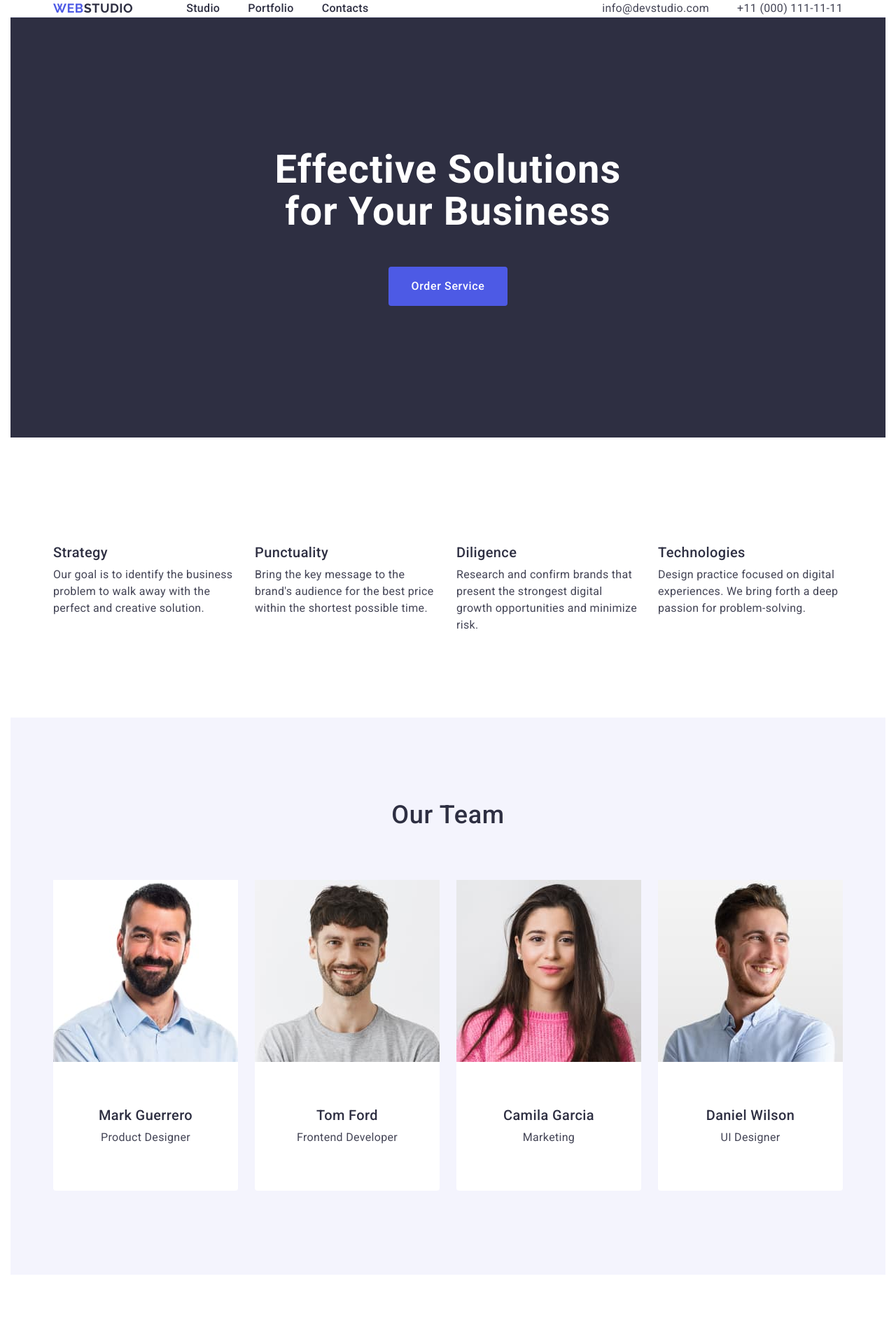
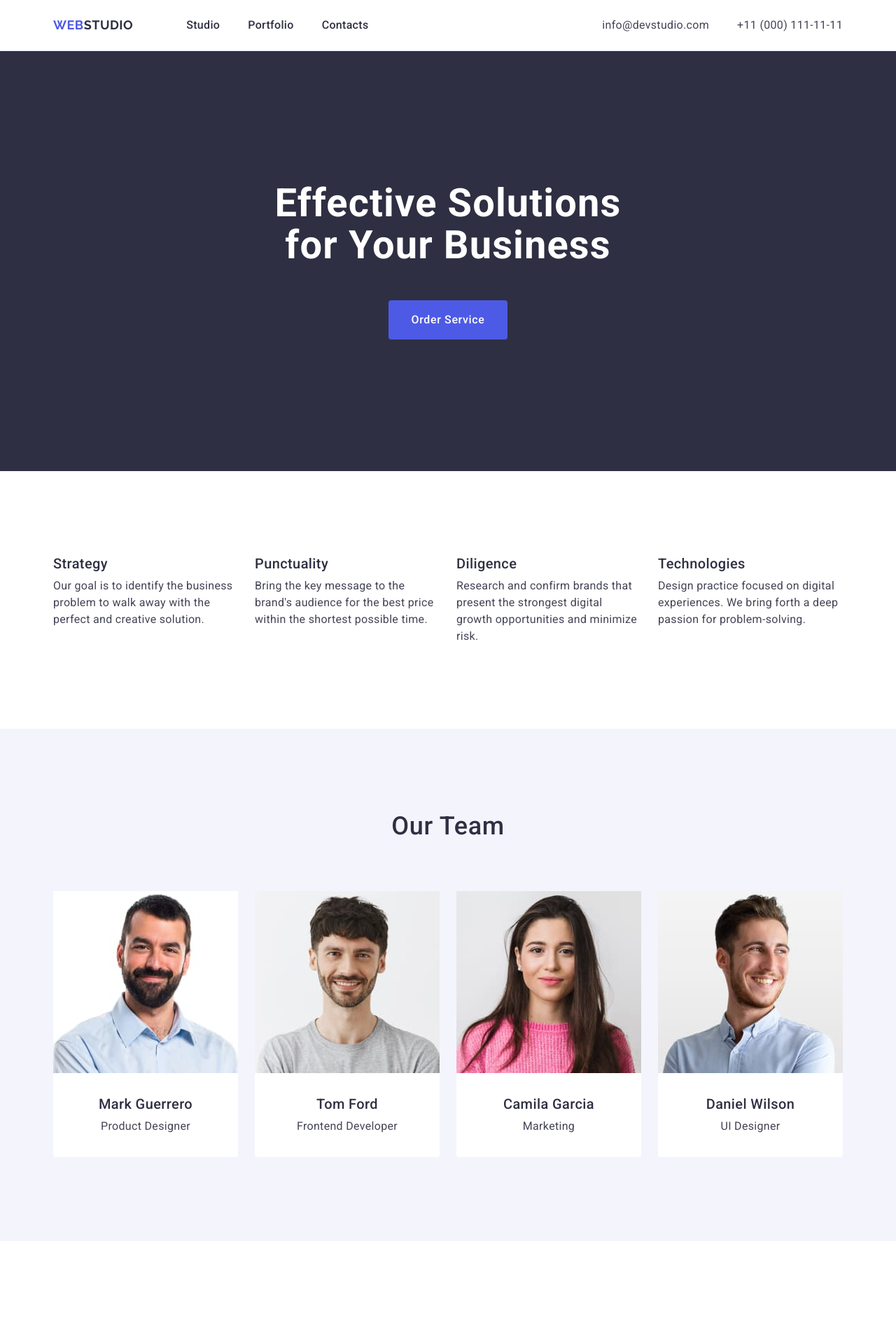
Before and after one commit to Olja2020/goit-markup-hw-03, a plain HTML site: page index.html in a window 1280 px wide. Shown: the top 1890 px of the page at 70% size. Drawn offline with nearby package versions, Linux system fonts and the light colour scheme.

Commit message:
add: style new

```diff
--- a/css/style.css
+++ b/css/style.css
@@ -20,11 +20,6 @@ ol {
   font-weight: 500;
   line-height: 1.5;
   letter-spacing: 0.02em;
-  cursor: pointer;
-  margin: 0 auto;
-  padding: 0 15px;
-  display: flex;
-  flex-direction: column;
 }
 .container {
   max-width: 1158px;
@@ -63,6 +58,8 @@ img {
   line-height: 1.17;
   letter-spacing: 0.03em;
   color: #4d5ae5;
+}
+.logo_nav {
   margin-right: 76px;
 }
 .logo span {
@@ -104,6 +101,7 @@ img {
 }
 .link {
   padding: 24px 0;
+  display: block;
 }
 header {
   border-bottom: 1px solid #e7e9fc;
@@ -119,12 +117,8 @@ header {
 .ul_link .link:hover {
   color: #404bbf;
 }
-.link_team .text,
-.portfolio .text {
-  padding-bottom: 32px;
-}
+
 .header_block {
-  padding-top: 32px;
   margin-bottom: 8px;
 }
 
@@ -145,6 +139,8 @@ header {
   color: #ffffff;
   margin-bottom: 48px;
   max-width: 496px;
+  margin-left: auto;
+  margin-right: auto;
 }
 .ul_link.portfolio.link_ul {
   row-gap: 48px;
@@ -155,12 +151,6 @@ header {
 .link_team.team_link {
   width: calc((100% - 72px) / 4);
   border-radius: 0px 0px 4px 4px;
-}
-.link_team,
-.section_solutions .container {
-  display: flex;
-  flex-direction: column;
-  align-items: center;
 }
 
 .portfolios {
@@ -179,7 +169,7 @@ header {
   background-color: #2e2f42;
   color: #f4f4fd;
 }
-.button_section_solutions {
+.button_section_solutions.section_button {
   background-color: #4d5ae5;
   color: #ffffff;
   letter-spacing: 0.04em;
@@ -192,6 +182,9 @@ header {
   min-width: 169px;
   height: 56px;
   border: none;
+  display: block;
+  margin-left: auto;
+  margin-right: auto;
 }
 .button_section_solutions:hover {
   background-color: #404bbf;
--- a/index.html
+++ b/index.html
@@ -19,7 +19,7 @@
     <header class="main-header">
       <div class="container main-header">
       <nav class="main-nav">
-        <a href="./index.html" class="logo">Web<span>Studio</span></a>
+        <a href="./index.html" class="logo logo_nav">Web<span>Studio</span></a>
         <ul class="menu_list list_header">
           <li class="main_li"><a href="./index.html" class="link link_a">Studio</a></li>
           <li class="main_li"><a href="" class="link link_a">Portfolio</a></li>
@@ -38,7 +38,7 @@
       <section class="section_solutions section">
         <div class="container">
         <h1 class="main_title title_main">Effective Solutions for Your Business</h1>
-        <button class="button_section_solutions" type="button">Order Service</button>
+        <button class="button_section_solutions section_button" type="button">Order Service</button>
         </div>
       </section>
       <section class="section-solutions section">
```
